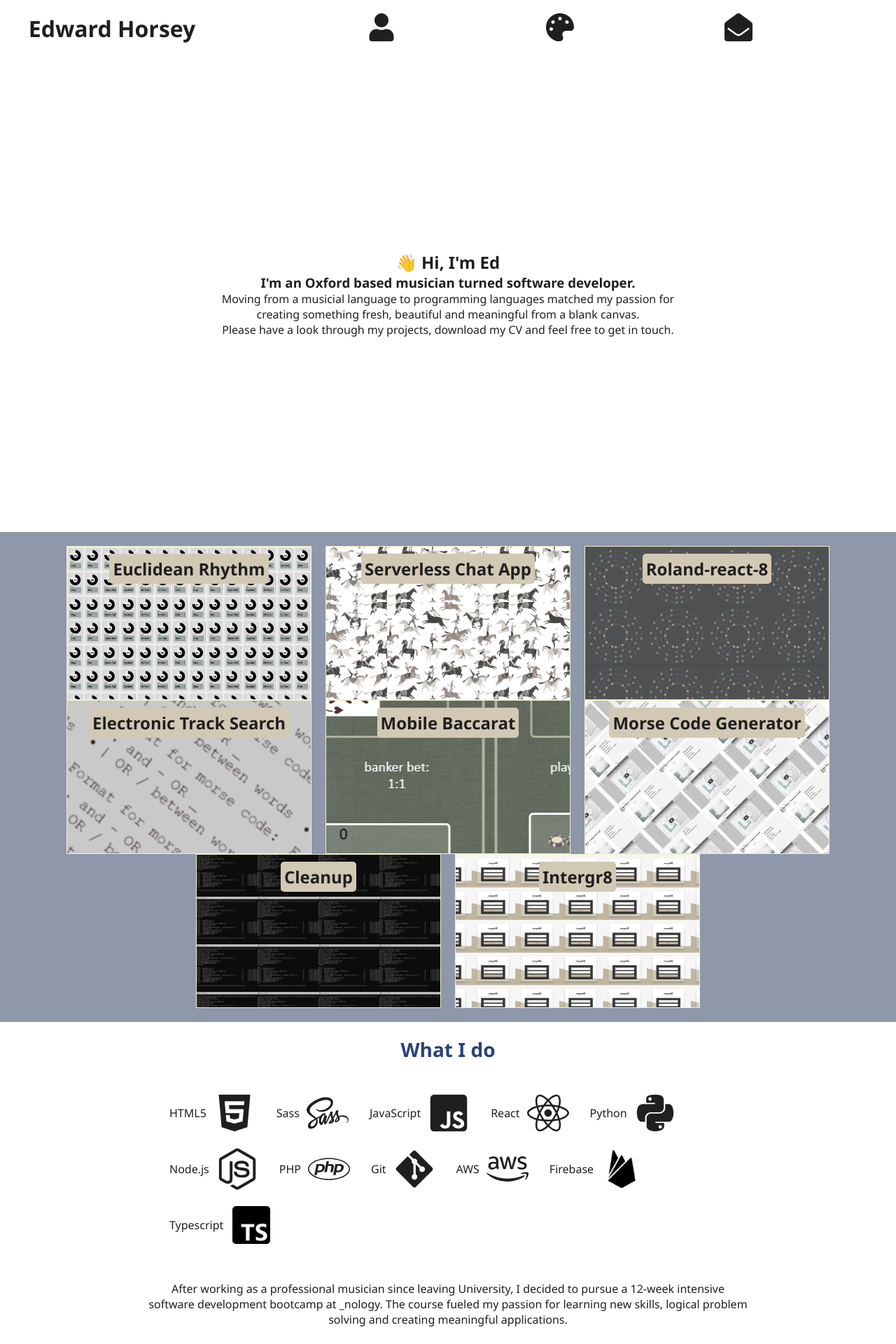
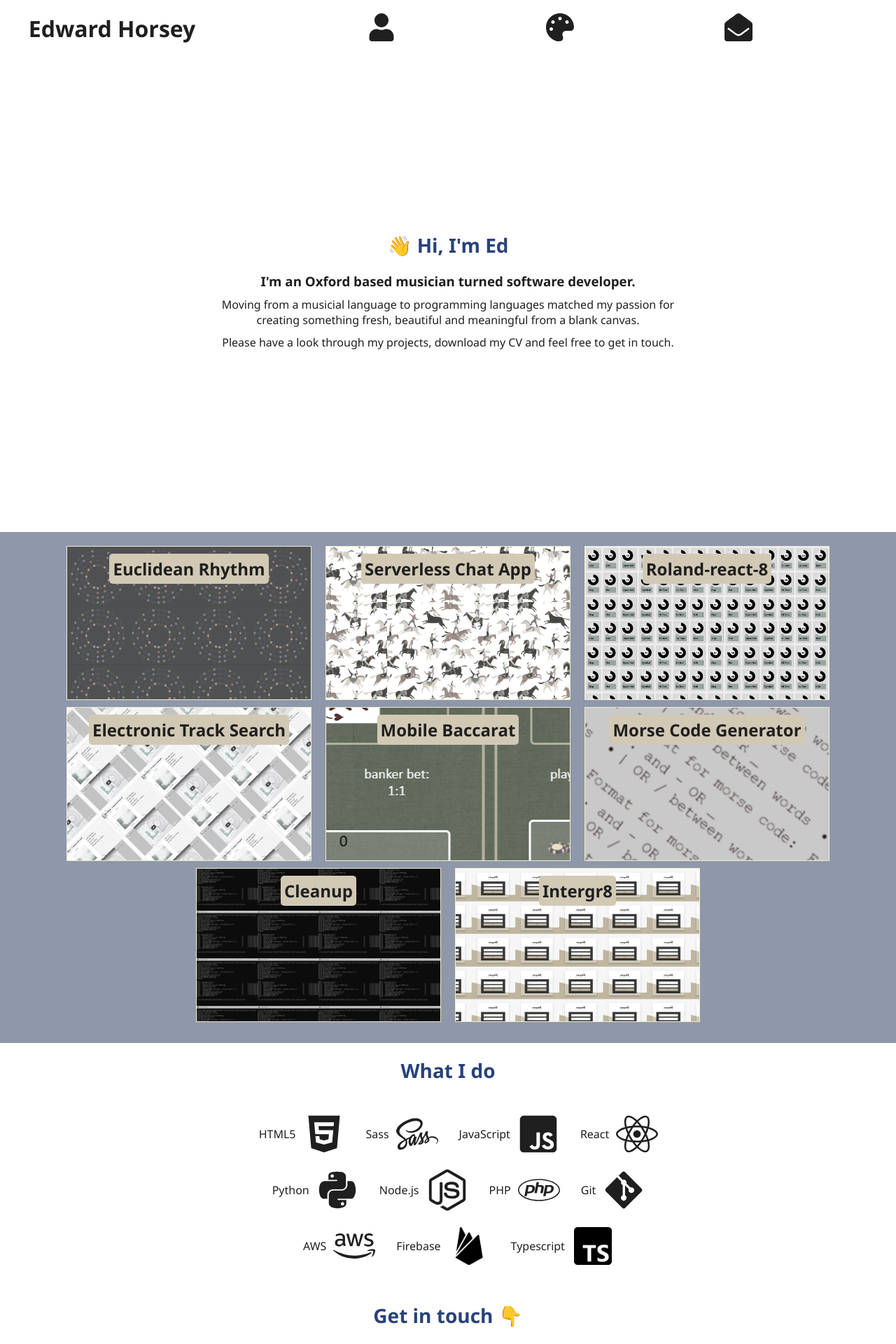
Before and after one commit to edwardhorsey/portfolio, a React (Create React App) app: page / in a window 1280 px wide. Shown: the top 1920 px of the page at 70% size. Built offline with nearby package versions, Linux system fonts and the light colour scheme.

Commit message:
projects section modals, and skills

```diff
--- /dev/null
+++ b/src/Components/Ed/Ed.module.scss
@@ -0,0 +1,35 @@
+@import "../../variables.module.scss";
+
+.Ed {
+  display: flex;
+  flex-direction: column;
+  justify-content: center;
+  align-items: center;
+  width: 100%;
+
+  &:hover {
+    background-color: $primaryWhite;
+    transition-duration: $durationLong;
+    transition-property: background-color;
+  }
+
+  .aboutMe {
+    display: flex;
+    justify-content: center;
+    flex-direction: column;
+    min-height: 350px;
+    border-radius: $borderRadiusMedium;
+    padding: 20px;
+    max-width: 700px;
+
+    h2 {
+      font-size: 28px;
+      color: $primaryBlue;
+      margin-bottom: 20px;
+    }
+
+    h3, p {
+      margin-bottom: 10px;
+    }
+  }
+}
--- a/src/Components/Ed/Ed.tsx
+++ b/src/Components/Ed/Ed.tsx
@@ -1,8 +1,10 @@
 import React from 'react';
+import styles from './Ed.module.scss';
 
 const Ed: React.FC = () => {
   return (
-    <article>
+    <div className={styles.Ed}>
+      <article className={styles.aboutMe}>
         <h2>👋 Hi, I&apos;m Ed</h2>
         <h3>I&apos;m an Oxford based musician turned software developer.</h3>
         <p>
@@ -11,6 +13,7 @@ const Ed: React.FC = () => {
         </p>
         <p>Please have a look through my projects, download my CV and feel free to get in touch.</p>
       </article>
+    </div>
   );
 };
 
--- a/src/Components/Projects/Project/Project.module.scss
+++ b/src/Components/Projects/Project/Project.module.scss
@@ -7,7 +7,7 @@
   height: auto;
   min-height: 220px;
   padding: 10px 20px;
-  margin: 0 10px;
+  margin: 0 10px 10px 10px;
   border: 1px solid yellow;
   filter: grayscale(85%);
 
--- /dev/null
+++ b/src/Components/Projects/Projects.module.scss
@@ -0,0 +1,12 @@
+@import "../../variables.module.scss";
+
+.Projects {
+  display: flex;
+  flex-direction: row;
+  flex-wrap: wrap;
+  justify-content: center;
+  align-items: center;
+  background-color: $primaryBlueGrey;
+  padding: 20px;
+  width: 100%;
+}
--- a/src/Components/Projects/Projects.tsx
+++ b/src/Components/Projects/Projects.tsx
@@ -1,15 +1,16 @@
 import React from 'react';
+import styles from './Projects.module.scss';
 import { projects } from '../../data/projects';
 import { nanoid } from 'nanoid';
 import Project from './Project';
 
 const Projects: React.FC = () => {
   return (
-    <>
+    <div className={styles.Projects}>
       {projects.map((project) => (
         <Project key={nanoid()} project={project} />
       ))}
-    </>
+    </div>
   );
 };
 
--- a/src/Components/Skills/Skills.module.scss
+++ b/src/Components/Skills/Skills.module.scss
@@ -5,7 +5,7 @@
   flex-direction: column;
   justify-content: space-evenly;
   align-items: center;
-  width: fit-content;
+  width: 100%;
   padding: 0 15%;
 
   h2 {
@@ -15,24 +15,28 @@
 
   &:hover {
     background-color: $primaryWhite;
-    transition-duration: $durationMedium;
+    transition-duration: $durationLong;
     transition-property: background-color;
   }
 
   .contentBox {
     display: flex;
     justify-content: space-between;
+    align-items: center;
     flex-direction: column;
     min-height: 350px;
     background-color: $white;
     border-radius: $borderRadiusMedium;
     padding: 20px;
+    width: 100%;
 
     .skillsList {
       display: flex;
       flex-direction: row;
       flex-wrap: wrap;
       list-style-type: none;
+      justify-content: center;
+      max-width: 650px;
 
       li {
         display: flex;
@@ -52,6 +56,10 @@
           }
         }
       }
+    }
+
+    .sentence {
+      max-width: 650px;
     }
 
     .contactList {
--- a/src/Components/Skills/Skills.tsx
+++ b/src/Components/Skills/Skills.tsx
@@ -29,18 +29,18 @@ const Skills: React.FC = () => {
       </div>
 
       <div className={styles.contentBox}>
-      <p>
+      <h2>Get in touch 👇</h2>
+      <p className={styles.sentence}>
         After working as a professional musician since leaving University, I decided to pursue a 12-week intensive
         software development bootcamp at _nology. The course fueled my passion for learning new skills, logical problem
         solving and creating meaningful applications.
       </p>
-      <h2>Get in touch 👇</h2>
       <ul className={styles.contactList}>
-        <li>
+        {/* <li>
           <a href="" target="_blank" rel="noreferrer" >
             <FontAwesomeIcon className={styles.contactIcon} icon={['fas', 'download']} />
           </a>
-        </li>
+        </li> */}
         <li>
           <a href="mailto:edwardhorsey@me.com" target="_blank" rel="noreferrer" >
             <FontAwesomeIcon className={styles.contactIcon} icon={['fas', 'at']} />
--- a/src/Components/Slider/Slider.module.scss
+++ b/src/Components/Slider/Slider.module.scss
@@ -11,46 +11,5 @@
     width: 100vw;
     min-height: 85vh;
     flex-shrink: 0;
-
-    &.aboutMe {
-      flex-direction: column;
-      justify-content: center;
-      align-items: center;
-
-      .Ed {
-        display: flex;
-        justify-content: space-between;
-        flex-direction: column;
-        min-height: 350px;
-        background-color: $white;
-        border-radius: $borderRadiusMedium;
-        padding: 20px;
-
-        h2 {
-          font-size: 28px;
-          color: $primaryBlue;
-        }
-      }
-
-
-      &:hover {
-        background-color: $primaryWhite;
-        transition-duration: $durationMedium;
-        transition-property: background-color;
-      }
-
-      article {
-        max-width: 700px;
-      }
-    }
-
-    &.projects {
-      flex-direction: row;
-      flex-wrap: wrap;
-      justify-content: center;
-      align-items: center;
-      background-color: $primaryBlueGrey;
-      padding: 20px;
-    }
   }
 }
--- a/src/Components/Slider/Slider.tsx
+++ b/src/Components/Slider/Slider.tsx
@@ -11,13 +11,13 @@ interface ISlider {
 const Slider: React.FC<ISlider> = ({ refs }) => {
   return (
     <main className={styles.Slider}>
-      <section ref={refs[0]} className={styles.aboutMe}>
+      <section ref={refs[0]}>
         <Ed />
       </section>
       <section ref={refs[1]} className={styles.projects}>
         <Projects />
       </section>
-      <section ref={refs[2]} className={styles.skills}>
+      <section ref={refs[2]}>
         <Skills />
       </section>
     </main>
--- a/src/data/projects.ts
+++ b/src/data/projects.ts
@@ -3,10 +3,10 @@ import { IconProp } from '@fortawesome/fontawesome-svg-core';
 export const projects = [
   {
     name: 'Euclidean Rhythm',
-    description: 'A sequencer for playing Euclidean Rhythms. Generates a midi file. Written in React, AWS Lambda & S3',
+    description: 'A sequencer for playing Euclidean Rhythms. I create a lambda which generates you a downlaodable midi file saved on AWS S3. Written in React, AWS Lambda & S3',
     url: 'https://euclidean-rhythm.s3-eu-west-1.amazonaws.com/index.html',
     github: 'https://github.com/edwardhorsey/euclidean-rhythm',
-    backgroundImg: 6,
+    backgroundImg: 4,
     tech: ['React', 'Node.js', 'AWS S3', 'AWS Lambda', 'AWS Gateway API', 'AWS CodePipeline']
   },
 
@@ -22,10 +22,10 @@ export const projects = [
   {
     name: 'Roland-react-8',
     description:
-      'A <strong>drum-machine</strong> performing some of my favourite samples from the Roland TR-808. The sample controls are designed for playing live. Distortion included for added techno. Built with React and the Web Audio API. 🕺💃',
+      'A drum-machine performing some of my favourite samples from the Roland TR-808. The sample controls are designed for playing live. Distortion included for added techno. Built with React and the Web Audio API. 🕺💃',
     url: 'https://rolandreact.com/',
     github: 'http://github.com/edwardhorsey/roland-react-8',
-    backgroundImg: 4,
+    backgroundImg: 6,
     tech: ['React', 'Firebase']
   },
 
@@ -35,7 +35,7 @@ export const projects = [
       'A full-stack web app which searches for information on a track release and provides results of DJ mixes which feature the track. The front end (built in React) uses AWS Gateway API and Lambda to conduct the API searches. 🔥🎛️',
     url: 'https://electronic-track-search.edwardhorsey.io',
     github: 'https://github.com/edwardhorsey/electronic-track-search',
-    backgroundImg: 3,
+    backgroundImg: 5,
     tech: ['React', 'Node.js', 'AWS Lambda', 'AWS Gateway API']
   },
 
@@ -54,7 +54,7 @@ export const projects = [
     description: 'Convert English to Morse Code and Morse Code to English. Automatically detects input language.',
     url: 'https://edwardhorsey.github.io/morse-code-generator/',
     github: 'https://github.com/edwardhorsey/morse-code-generator',
-    backgroundImg: 5,
+    backgroundImg: 3,
     tech: ['HTML', 'SCSS', 'JavaScript']
   },
 
@@ -70,7 +70,7 @@ export const projects = [
   {
     name: 'Intergr8',
     description:
-      'intergr8 is an online ticketing system designed and delivered in 4 week long sprints, in a team of 10. Notable contributions include (in pair): implimenting the CICD pipeline, modeling the data structure for NoSQL database. Written using React and Firebase BaaS. </br> Username: test@intergr8',
+      'intergr8 is an online ticketing system designed and delivered in 4 week long sprints, in a team of 10. Notable contributions include (in pair): implimenting the CICD pipeline, modeling the data structure for NoSQL database. Written using React and Firebase BaaS. Username: test@intergr8',
     url: 'project-icons"><a href="https://intergr8-42df9.web.app/',
     github: 'https://github.com/nology-tech/intergr8',
     backgroundImg: 8,
--- a/src/variables.module.scss
+++ b/src/variables.module.scss
@@ -9,6 +9,7 @@ $primaryBlue: #28427a;
 $primaryBlueGrey: rgba(115, 126, 150, 0.8);
 
 $durationMedium: 500ms;
+$durationLong: 1.2s;
 
 $borderRadiusSmall: 3px;
 $borderRadiusMedium: 5px;
```
Also changed, not shown: 1 other file (tests, documents, lock files or other folders). Lines whose indentation alone changed are shown as unchanged.
